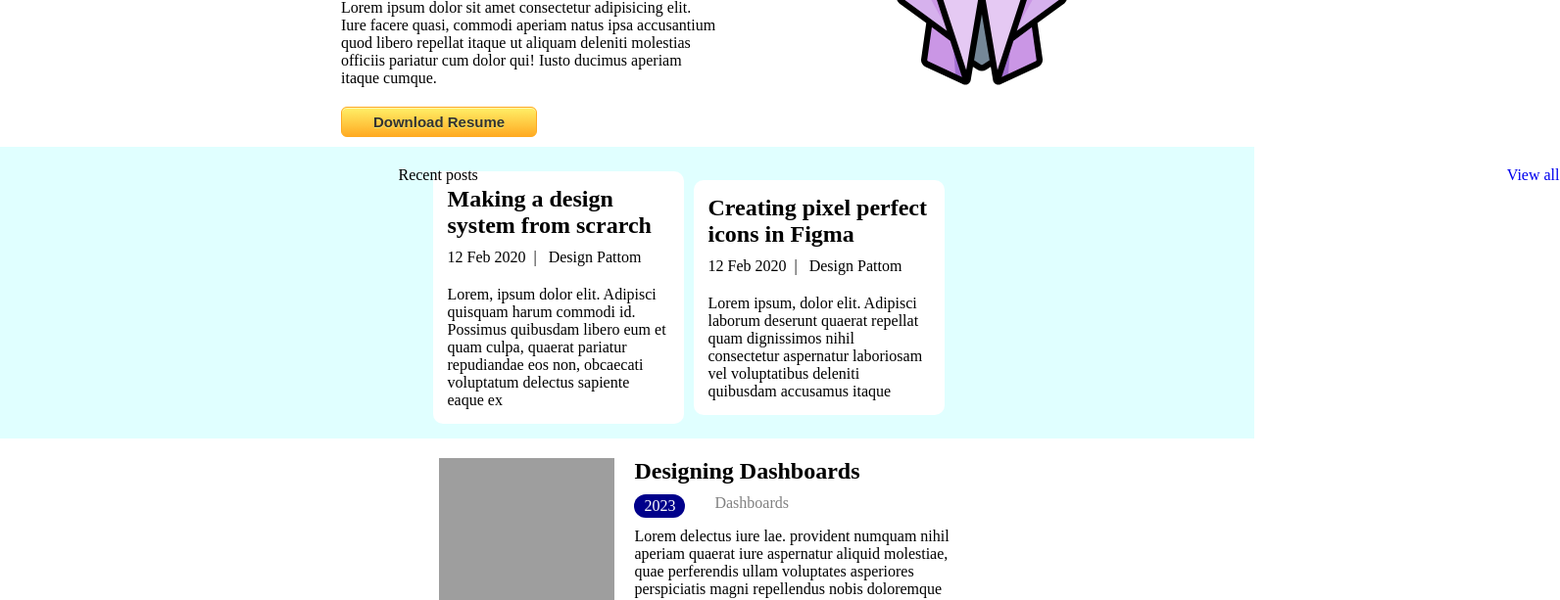
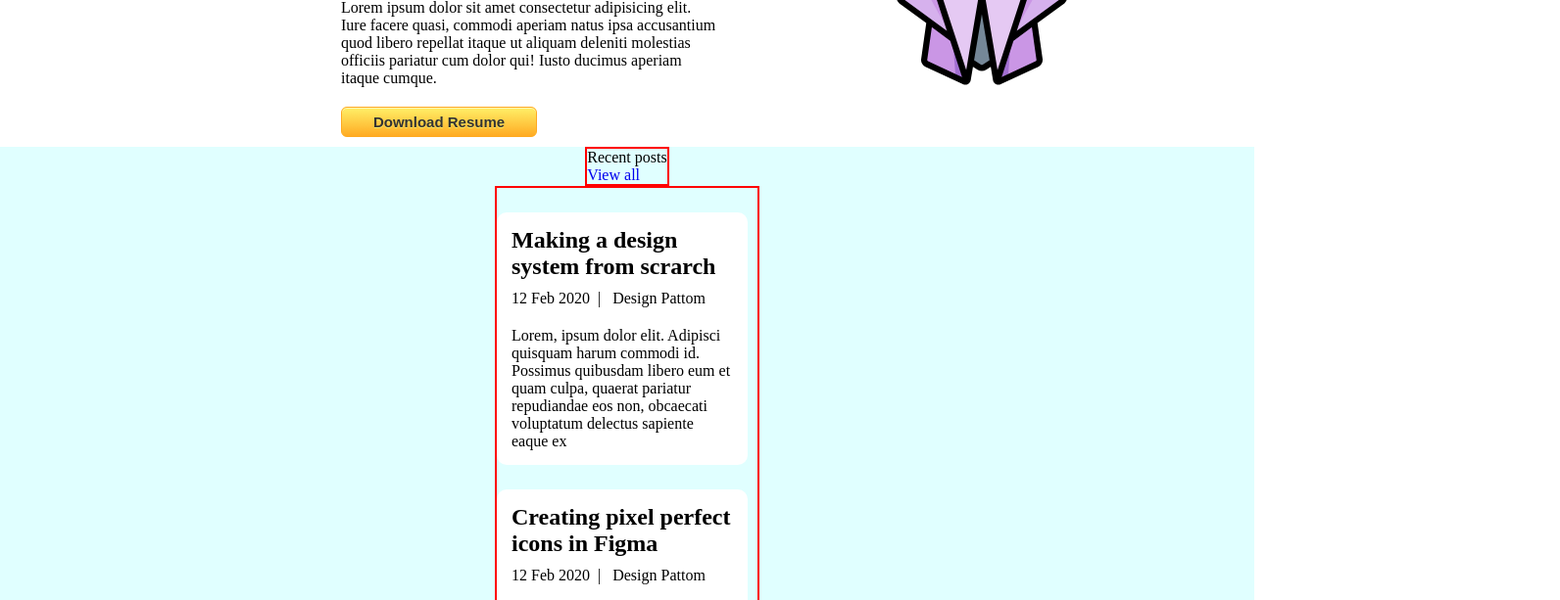
Before and after one commit to ThanyawitNiti/CC15-Homework03, a plain HTML site: page index.html in a window 1280 px wide. Shown: the part 143-756 px from the top of the page at 98% size, 1592 px wide, since content can reach past the window. Drawn offline with Linux system fonts and the light colour scheme; grey boxes are pictures that could not be loaded.

Commit message:
namefile

```diff
--- a/index.html
+++ b/index.html
@@ -107,7 +107,7 @@
             position: relative;
             min-height: 230px;
             border-collapse: collapse;
-            flex-direction: row;
+            flex-direction: column;
             justify-content: center;
             align-items: center;
 
@@ -136,7 +136,7 @@
             margin: 5px;
         }
 
-        .releft {
+        /* .releft {
             position:relative;
             left: 100px;
             bottom: 120px;
@@ -147,7 +147,7 @@
             left: 1150px;
             bottom: 120px;
             text-decoration: none;
-        }
+        } */
 
         .reright a {
             text-decoration: none;
@@ -261,7 +261,7 @@
     <main>
         <div class="box1">
             <nav class="nav">
-                <a href="Works.html">Work</a>
+                <a href="works.html">Work</a>
                 <a href="blog.html">Blog</a>
                 <a href="#">Contact</a>
             </nav>
@@ -286,13 +286,15 @@
             </div>
         </div>
         <div class="box3">
+            <div class="box3.1.1 " style="border: 2px solid red;">
             <div class="releft">
                 <p>Recent posts</p>
             </div>
             <div class="reright">
                 <a href="#">View all</a>
             </div>
-
+            </div>
+            <div class="box3.1.2" style="border: 2px solid red;">
             <div class="head3">
                 <h2 class="head3-h2">Making a design system from scrarch</h2>
 
@@ -315,7 +317,7 @@
                 <p class="head3p-2">Lorem ipsum, dolor elit. Adipisci laborum deserunt quaerat repellat quam dignissimos
                     nihil consectetur aspernatur laboriosam vel voluptatibus deleniti quibusdam accusamus itaque</p>
             </div>
-
+        </div>
         </div>
 
         <div class="box4">
```
Also changed, not shown: works2.html (+1 -1 lines).
